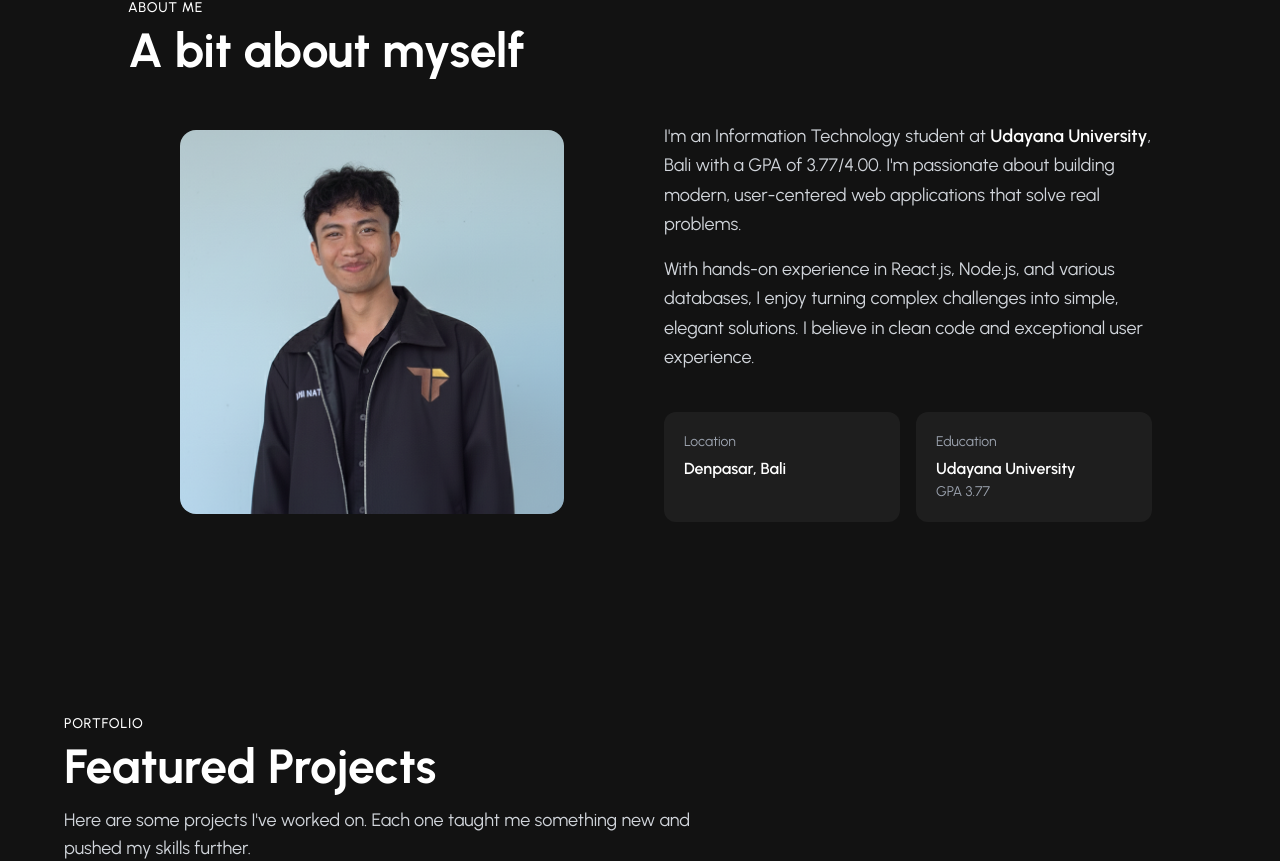
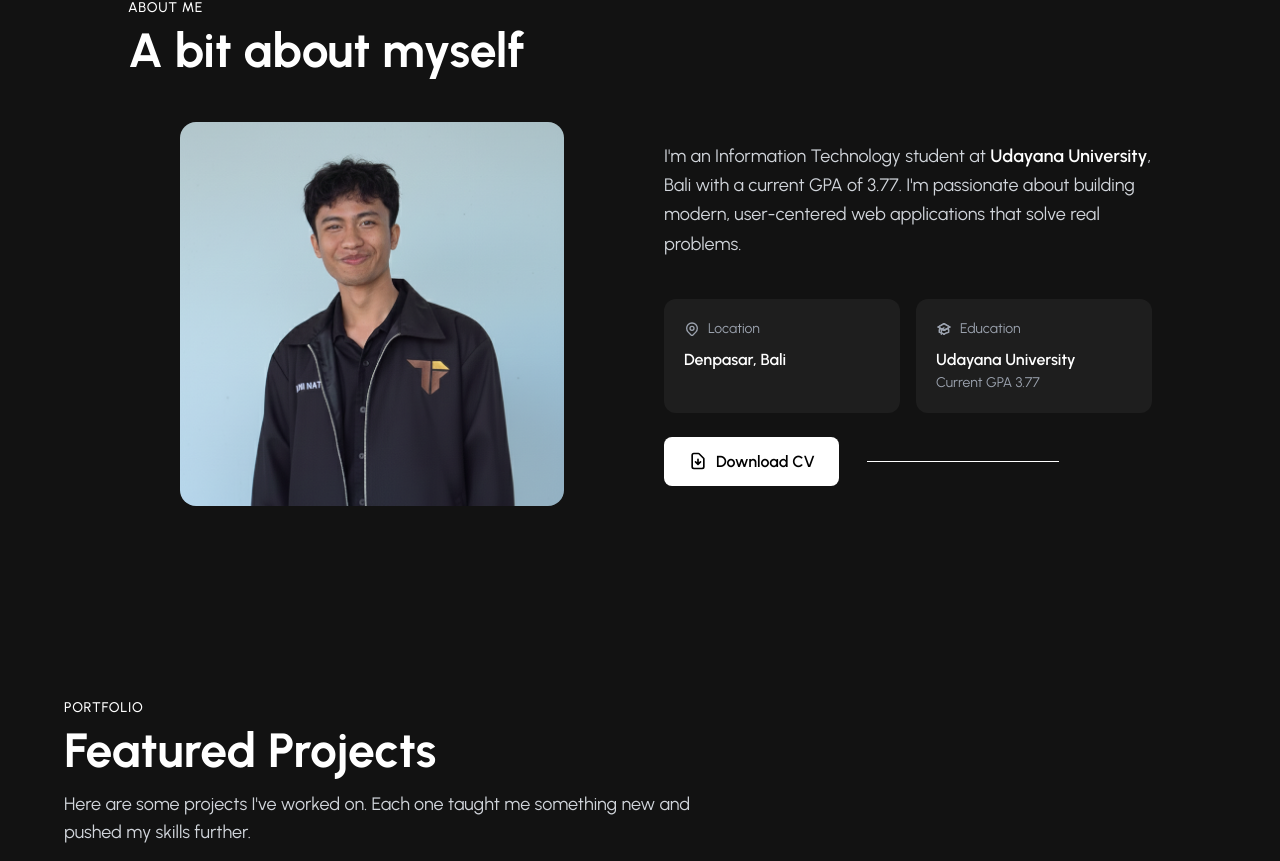
Before and after one commit to yudnata/portofolio-yudnata, a React (Vite) app: page / in a window 1280 px wide. Shown: the part 898-1759 px from the top of the page. Built offline with nearby package versions, Linux system fonts and the light colour scheme.

Commit message:
update porto

```diff
--- a/src/components/About.jsx
+++ b/src/components/About.jsx
@@ -2,10 +2,7 @@ import ProfilePhoto from '../assets/image/me.png';
 
 const About = () => {
   return (
-    <section
-      id="about"
-      className="py-24 px-6"
-    >
+    <section id="about" className="py-24 px-6">
       <div className="max-w-5xl mx-auto">
         <div className="animate-on-scroll">
           <p className="text-white font-medium text-sm mb-2 uppercase tracking-wider">About Me</p>
@@ -13,10 +10,7 @@ const About = () => {
         </div>
 
         <div className="grid md:grid-cols-2 gap-12 items-center">
-          <div
-            className="animate-on-scroll"
-            style={{ transitionDelay: '0.1s' }}
-          >
+          <div className="animate-on-scroll" style={{ transitionDelay: '0.1s' }}>
             <div
               className="aspect-square max-w-sm mx-auto rounded-2xl overflow-hidden"
               style={{ backgroundColor: '#1E1E1E' }}
@@ -29,40 +23,53 @@ const About = () => {
             </div>
           </div>
 
-          <div
-            className="animate-on-scroll space-y-6"
-            style={{ transitionDelay: '0.2s' }}
-          >
+          <div className="animate-on-scroll space-y-6" style={{ transitionDelay: '0.2s' }}>
             <div className="space-y-4 text-gray-300 text-lg leading-relaxed">
               <p>
                 I'm an Information Technology student at{' '}
-                <span className="text-white font-semibold">Udayana University</span>, Bali with a
-                GPA of 3.77/4.00. I'm passionate about building modern, user-centered web
+                <span className="text-white font-semibold">Udayana University</span>, Bali with a current
+                GPA of 3.77. I'm passionate about building modern, user-centered web
                 applications that solve real problems.
-              </p>
-              <p>
-                With hands-on experience in React.js, Node.js, and various databases, I enjoy
-                turning complex challenges into simple, elegant solutions. I believe in clean code
-                and exceptional user experience.
               </p>
             </div>
 
             <div className="grid grid-cols-2 gap-4 pt-4">
-              <div
-                className="rounded-xl p-5"
-                style={{ backgroundColor: '#1E1E1E' }}
-              >
-                <p className="text-gray-400 text-sm mb-1">Location</p>
+              <div className="rounded-xl p-5" style={{ backgroundColor: '#1E1E1E' }}>
+                <div className="flex items-center gap-2 mb-2">
+                  <svg className="w-4 h-4 text-gray-400" fill="none" stroke="currentColor" viewBox="0 0 24 24">
+                    <path strokeLinecap="round" strokeLinejoin="round" strokeWidth={2} d="M17.657 16.657L13.414 20.9a1.998 1.998 0 01-2.827 0l-4.244-4.243a8 8 0 1111.314 0z" />
+                    <path strokeLinecap="round" strokeLinejoin="round" strokeWidth={2} d="M15 11a3 3 0 11-6 0 3 3 0 016 0z" />
+                  </svg>
+                  <p className="text-gray-400 text-sm">Location</p>
+                </div>
                 <p className="text-white font-semibold">Denpasar, Bali</p>
               </div>
-              <div
-                className="rounded-xl p-5"
-                style={{ backgroundColor: '#1E1E1E' }}
+              <div className="rounded-xl p-5" style={{ backgroundColor: '#1E1E1E' }}>
+                <div className="flex items-center gap-2 mb-2">
+                  <svg className="w-4 h-4 text-gray-400" fill="none" stroke="currentColor" viewBox="0 0 24 24">
+                    <path strokeLinecap="round" strokeLinejoin="round" strokeWidth={2} d="M12 14l9-5-9-5-9 5 9 5z" />
+                    <path strokeLinecap="round" strokeLinejoin="round" strokeWidth={2} d="M12 14l6.16-3.422a12.083 12.083 0 01.665 6.479A11.952 11.952 0 0012 20.055a11.952 11.952 0 00-6.824-2.998 12.078 12.078 0 01.665-6.479L12 14z" />
+                    <path strokeLinecap="round" strokeLinejoin="round" strokeWidth={2} d="M12 14l9-5-9-5-9 5 9 5zm0 0l6.16-3.422a12.083 12.083 0 01.665 6.479A11.952 11.952 0 0012 20.055a11.952 11.952 0 00-6.824-2.998 12.078 12.078 0 01.665-6.479L12 14zm-4 6v-7.5l4-2.222" />
+                  </svg>
+                  <p className="text-gray-400 text-sm">Education</p>
+                </div>
+                <p className="text-white font-semibold">Udayana University</p>
+                <p className="text-gray-400 text-sm">Current GPA 3.77</p>
+              </div>
+            </div>
+
+            <div className="flex items-center gap-4">
+              <a
+                href="/CV-yudnata.pdf"
+                download
+                className="inline-flex items-center gap-2 px-6 py-3 bg-white text-black rounded-lg font-semibold transition-colors hover:bg-gray-200"
               >
-                <p className="text-gray-400 text-sm mb-1">Education</p>
-                <p className="text-white font-semibold">Udayana University</p>
-                <p className="text-gray-400 text-sm">GPA 3.77</p>
-              </div>
+                <svg className="w-5 h-5" fill="none" stroke="currentColor" viewBox="0 0 24 24">
+                  <path strokeLinecap="round" strokeLinejoin="round" strokeWidth={2} d="M12 10v6m0 0l-3-3m3 3l3-3m2 8H7a2 2 0 01-2-2V5a2 2 0 012-2h5.586a1 1 0 01.707.293l5.414 5.414a1 1 0 01.293.707V19a2 2 0 01-2 2z" />
+                </svg>
+                Download CV
+              </a>
+              <div className="ml-3 w-48 h-[1px] bg-white"></div>
             </div>
           </div>
         </div>
--- a/src/components/Footer.jsx
+++ b/src/components/Footer.jsx
@@ -2,10 +2,10 @@ const Footer = () => {
   return (
     <footer
       className="py-8 px-6"
-      style={{ backgroundColor: '#1e1e1e' }}
+      style={{ backgroundColor: '#121212' }}
     >
       <div className="max-w-5xl mx-auto text-center">
-        <p className="text-gray-500 text-sm">
+        <p className="text-gray-100 text-sm border-t border-gray-300/60 pt-10">
           © {new Date().getFullYear()} Gede Yudhi Adinata. All rights reserved.
         </p>
       </div>
--- a/src/components/Hero.jsx
+++ b/src/components/Hero.jsx
@@ -18,13 +18,11 @@ const Hero = () => {
       ></div>
 
       <div className="w-full max-w-3xl mx-auto text-center animate-on-scroll relative z-10">
-        <p className="text-white font-medium mb-4 text-lg">Hello, I'm</p>
-
         <h1 className="text-5xl md:text-7xl font-bold mb-6 text-white leading-tight">
           Yudhi Adinata
         </h1>
 
-        <p className="text-xl md:text-2xl text-gray-300 mb-4 font-medium">Fullstack Developer</p>
+        <p className="text-xl md:text-2xl text-gray-300 mb-4 font-medium">Web Developer</p>
 
         <p className="text-lg text-gray-400 mb-10 leading-relaxed">
           I’m a web developer based in Bali, Indonesia, focused on creating modern web applications
```
Also changed, not shown: src/components/Contact.jsx (+71 -59 lines), 1 other file (tests, documents, lock files or other folders).
